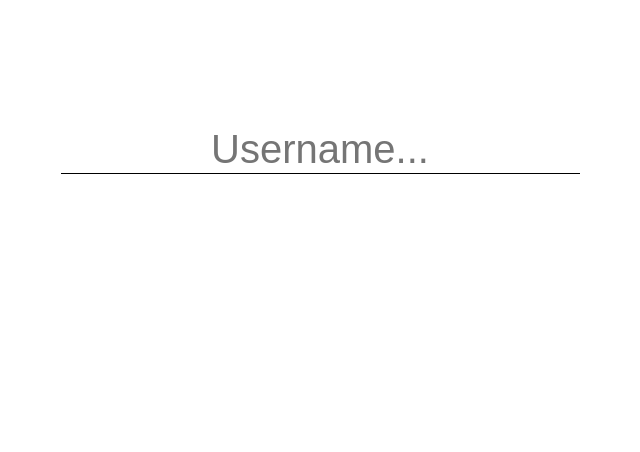
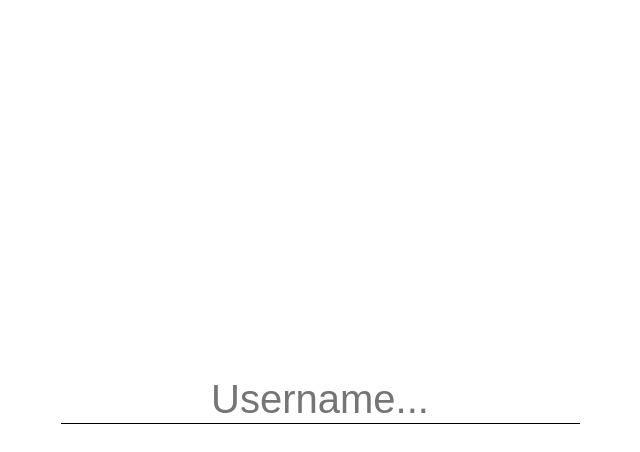
Before and after one commit to McQueen5258/Todo-List, a React (Create React App) app: page / in a window 1280 px wide. Shown: the top 452 px of the page, without its empty margins (320-960 px from the left). Built offline with nearby package versions, Linux system fonts and the light colour scheme.

Commit message:
解决了输入用户名页面没有横向剧中的问题

```diff
--- a/src/App.css
+++ b/src/App.css
@@ -12,7 +12,6 @@ body {
 
     display: flex;
     justify-content: center;
-    /* align-items: center; */
 }
 
 .user-name {
@@ -21,6 +20,7 @@ body {
     align-content: center;
     height: 300px;
     justify-content: space-evenly;
+    align-self: center;
 }
 
 .welcome {
```
